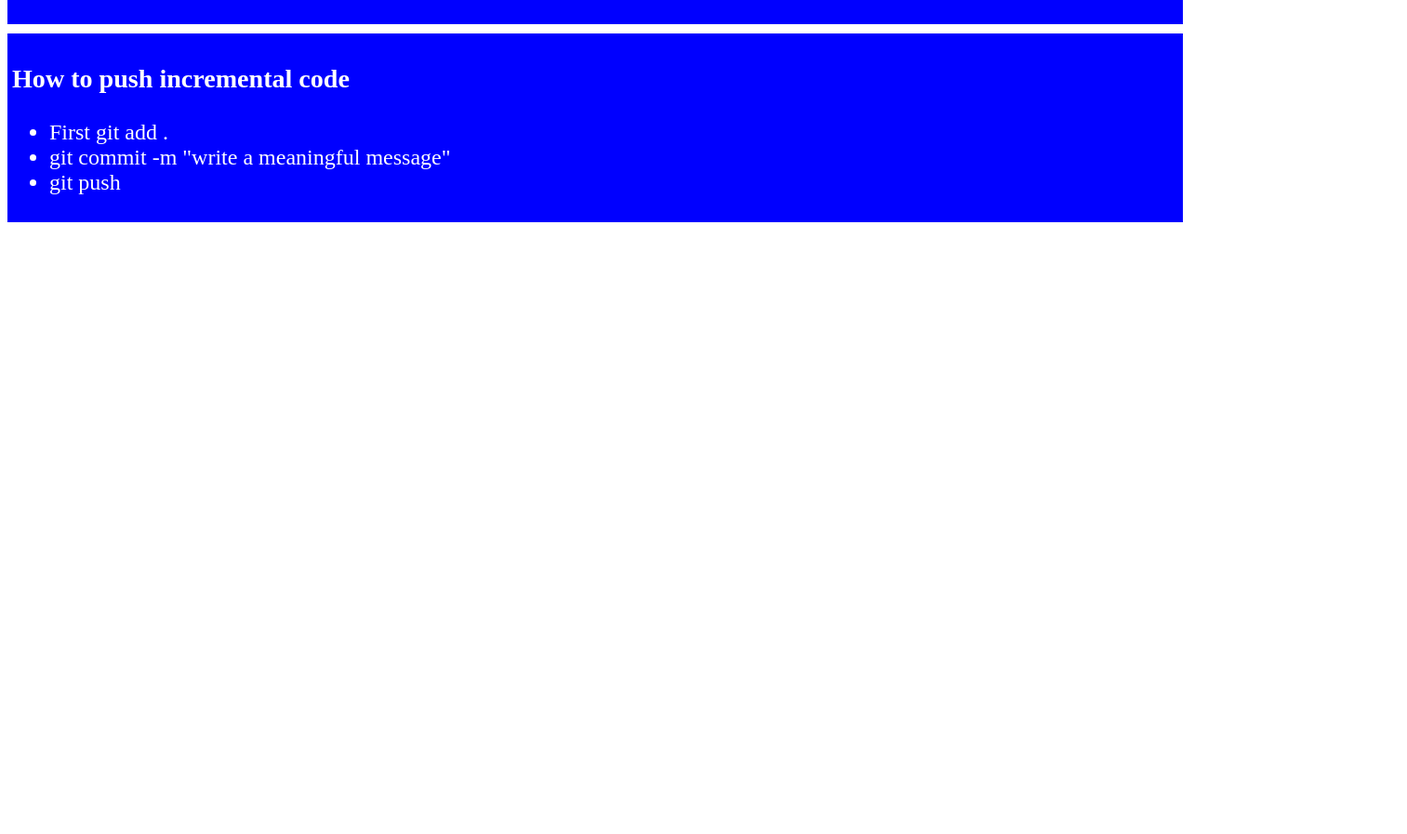
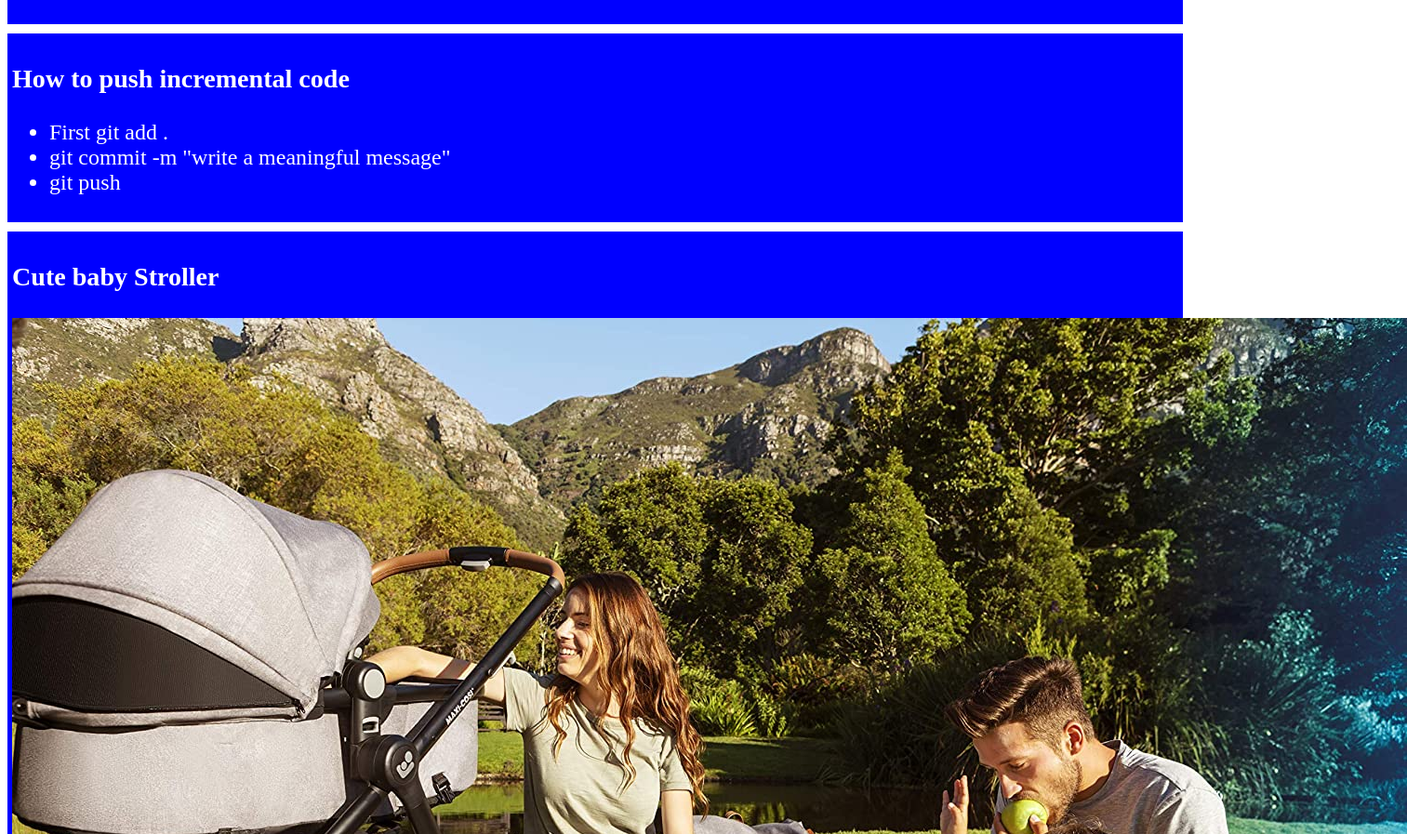
Before and after one commit to mhdsaifislam/my-simple-website, a plain HTML site: page index.html in a window 1280 px wide. Shown: the part 867-1764 px from the top of the page at 93% size, 1513 px wide, since content can reach past the window. Before the commit the page ends 1116 px from the top, so only its background shows below. Drawn offline with Linux system fonts and the light colour scheme.

Commit message:
cute baby stroller imges

```diff
--- a/index.html
+++ b/index.html
@@ -30,5 +30,9 @@
             <li> git push </li>
         </ul>
    </div>
+   <div>
+    <h3>Cute baby Stroller</h3>
+    <img src="images/Stroller.jpg" alt=""
+   </div>
 </body>
 </html>
```
Also changed, not shown: images/Stroller.jpg (added).
